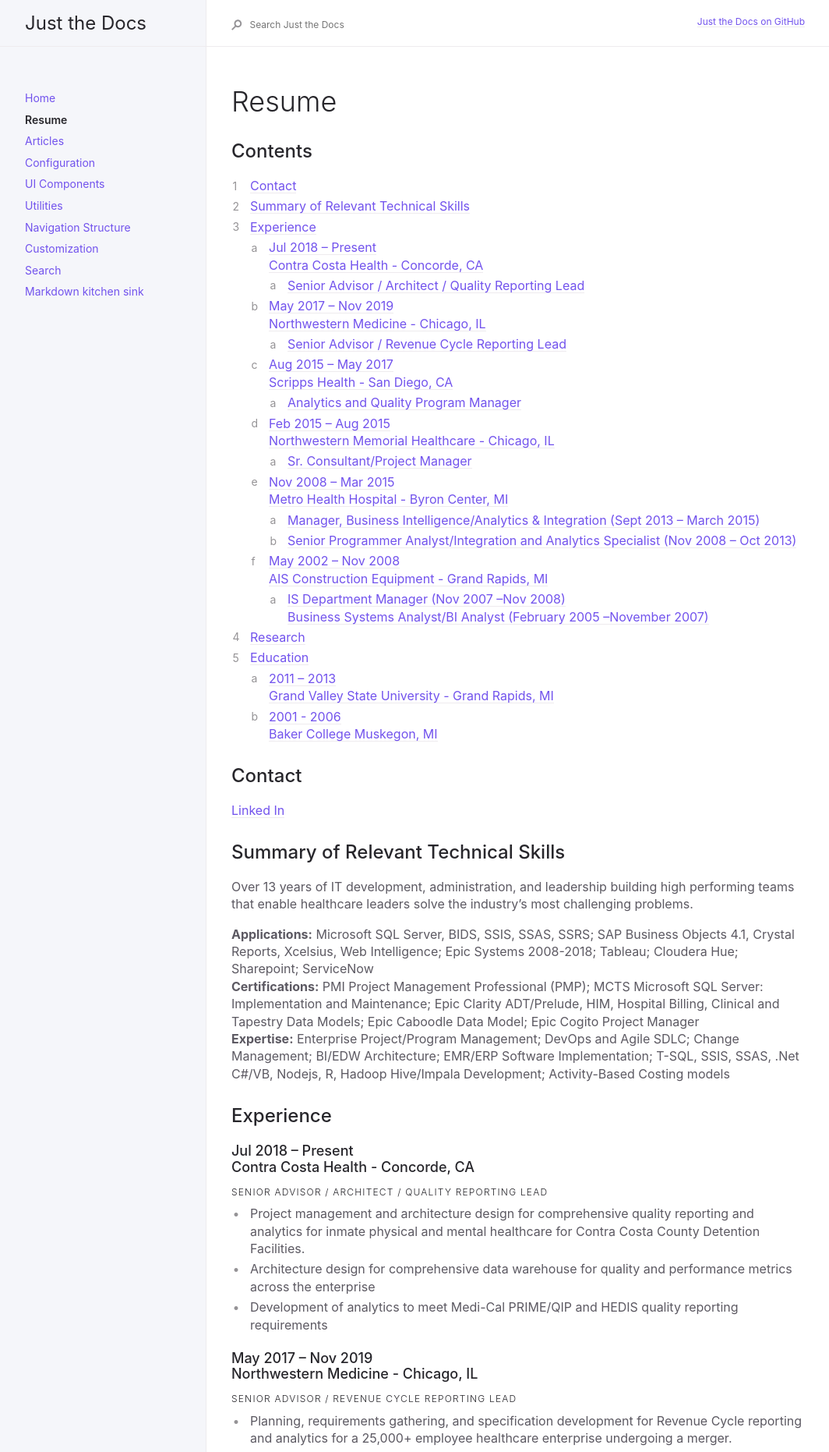
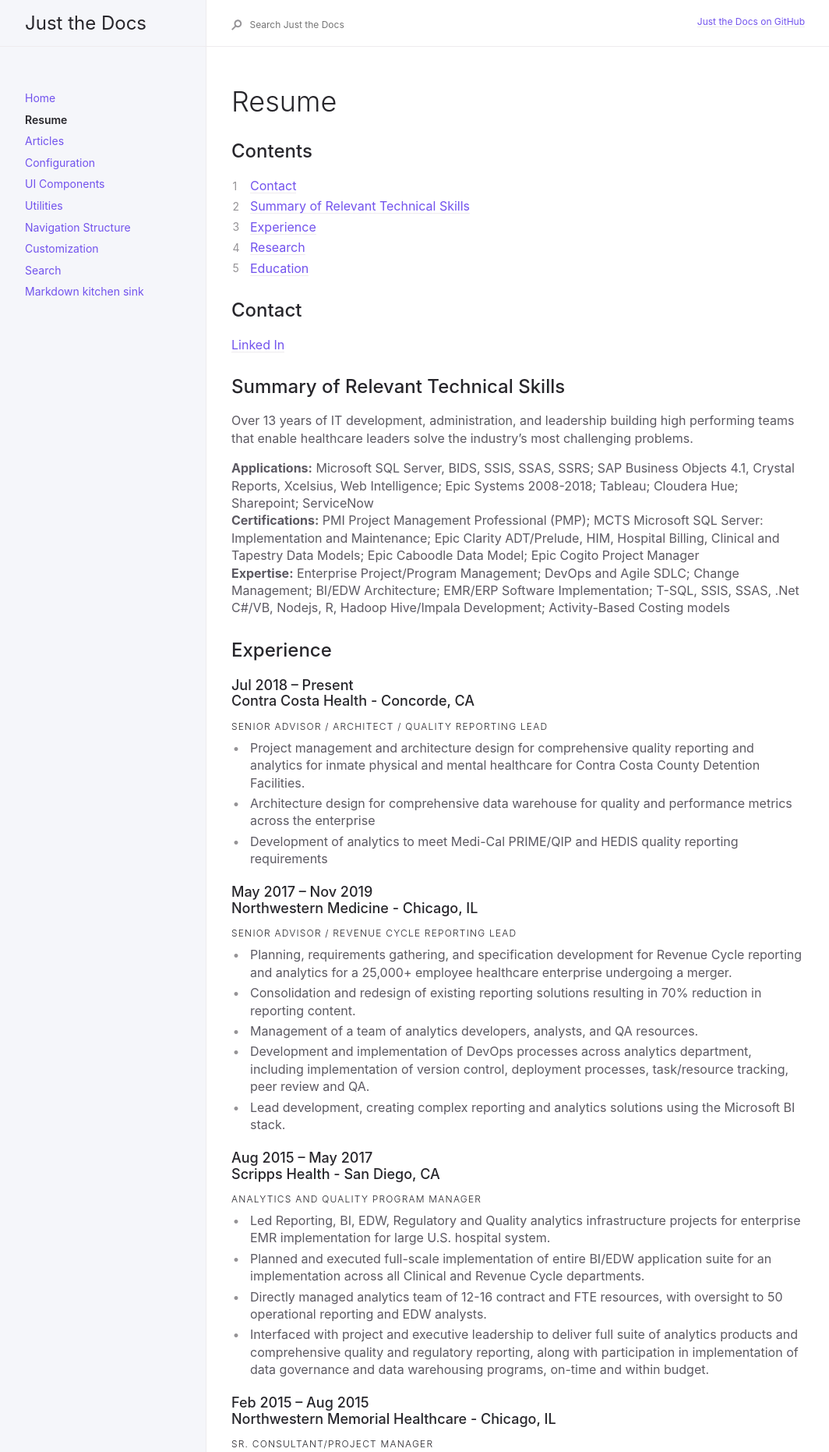
Before and after one commit to jclark017/mysite, a Jekyll site: the page built from docs/resume.md, in a window 1280 px wide. Shown: the top 1862 px of the page at 78% size, without its empty margins (91-1155 px from the left). Built offline with Jekyll 4.4.1, drawn with Linux system fonts in a browser that asks for light colours.

Commit message:
formatting

```diff
--- a/docs/resume.md
+++ b/docs/resume.md
@@ -24,13 +24,17 @@ Over 13 years of IT development, administration, and leadership building high pe
 
 ## Experience
 ### Jul 2018 – Present<br />Contra Costa Health - Concorde, CA
+{: .no_toc }
 #### Senior Advisor / Architect / Quality Reporting Lead
+{: .no_toc }
 - Project management and architecture design for comprehensive quality reporting and analytics for inmate physical and mental healthcare for Contra Costa County Detention Facilities.
 - Architecture design for comprehensive data warehouse for quality and performance metrics across the enterprise
 - Development of analytics to meet Medi-Cal PRIME/QIP and HEDIS quality reporting requirements
 
 ### May 2017 – Nov 2019<br />Northwestern Medicine - Chicago, IL
+{: .no_toc }
 #### Senior Advisor / Revenue Cycle Reporting Lead
+{: .no_toc }
 
 - Planning, requirements gathering, and specification development for Revenue Cycle reporting and analytics for a 25,000+ employee healthcare enterprise undergoing a merger.
 - Consolidation and redesign of existing reporting solutions resulting in 70% reduction in reporting content.
@@ -39,7 +43,9 @@ Over 13 years of IT development, administration, and leadership building high pe
 - Lead development, creating complex reporting and analytics solutions using the Microsoft BI stack.
 
 ### Aug 2015 – May 2017<br />Scripps Health - San Diego, CA
+{: .no_toc }
 #### Analytics and Quality Program Manager
+{: .no_toc }
 
 - Led Reporting, BI, EDW, Regulatory and Quality analytics infrastructure projects for enterprise EMR implementation for large U.S. hospital system.
 - Planned and executed full-scale implementation of entire BI/EDW application suite for an implementation across all Clinical and Revenue Cycle departments.
@@ -47,7 +53,9 @@ Over 13 years of IT development, administration, and leadership building high pe
 - Interfaced with project and executive leadership to deliver full suite of analytics products and comprehensive quality and regulatory reporting, along with participation in implementation of data governance and data warehousing programs, on-time and within budget.
 
 ### Feb 2015 – Aug 2015<br />Northwestern Memorial Healthcare - Chicago, IL
+{: .no_toc }
 #### Sr. Consultant/Project Manager
+{: .no_toc }
 
 - Rehabilitated behind-schedule full-stack healthcare analytics implementation for a large U.S. hospital system
 - Rapidly assessed state of project through meetings with senior stake holders and determined key steps and timelines to guarantee project success
@@ -56,7 +64,9 @@ Over 13 years of IT development, administration, and leadership building high pe
 - Managed go-live command center support and project conclusion.
 
 ### Nov 2008 – Mar 2015<br />Metro Health Hospital - Byron Center, MI
+{: .no_toc }
 #### Manager, Business Intelligence/Analytics & Integration	(Sept 2013 – March 2015)
+{: .no_toc }
 - Developed BI strategy for enterprise, reporting to the CIO and working closely with C-suite on a daily basis to ensure alignment with organizational objectives.
 - Developed and mentored a high performing analytics development/support team.
 - Implemented agile development methodology, development best practices, quality and version control.
@@ -64,13 +74,17 @@ Over 13 years of IT development, administration, and leadership building high pe
 - Implemented and MSSQL-based EDW and self-service BI (using SAP BOBJ, SSAS, Crystal Reports).
 - Developed chronic disease and population management registries, clinical performance dashboards, payor claims data integration, and risk analysis models.
 - Managed enterprise software system upgrades for all operational areas.
+
 #### Senior Programmer Analyst/Integration and Analytics Specialist (Nov 2008 – Oct 2013)
+{: .no_toc }
 - BI Developer for clinical and revenue cycle operational analytics
 - Developed ground-breaking reporting tools to deliver analytical data to the point of care in population management, anti-microbial stewardship, and more.
 - Managed ETL infrastructure on a daily basis, including error resolution, custom table extracts, etc.
 
 ### May 2002 – Nov 2008<br />AIS Construction Equipment - Grand Rapids, MI
+{: .no_toc }
 #### IS Department Manager (Nov 2007 –Nov 2008)<br />Business Systems Analyst/BI Analyst (February 2005 –November 2007)
+{: .no_toc }
 
 ## Research
 2017	Activity-Based Costing in Outpatient Healthcare
@@ -80,8 +94,10 @@ Over 13 years of IT development, administration, and leadership building high pe
 
 ## Education
 ### 2011 – 2013<br />Grand Valley State University - Grand Rapids, MI
+{: .no_toc }
 - MBA, Global Business, Cost Management, SAP
 - 2013 MBA Student of the Year, 2012 Niemeyer Outstanding Graduate Student
 
 ### 2001 - 2006<br />Baker College	Muskegon, MI
+{: .no_toc }
 - Bachelor of Business Administration,  Summa Cum Laude
```
